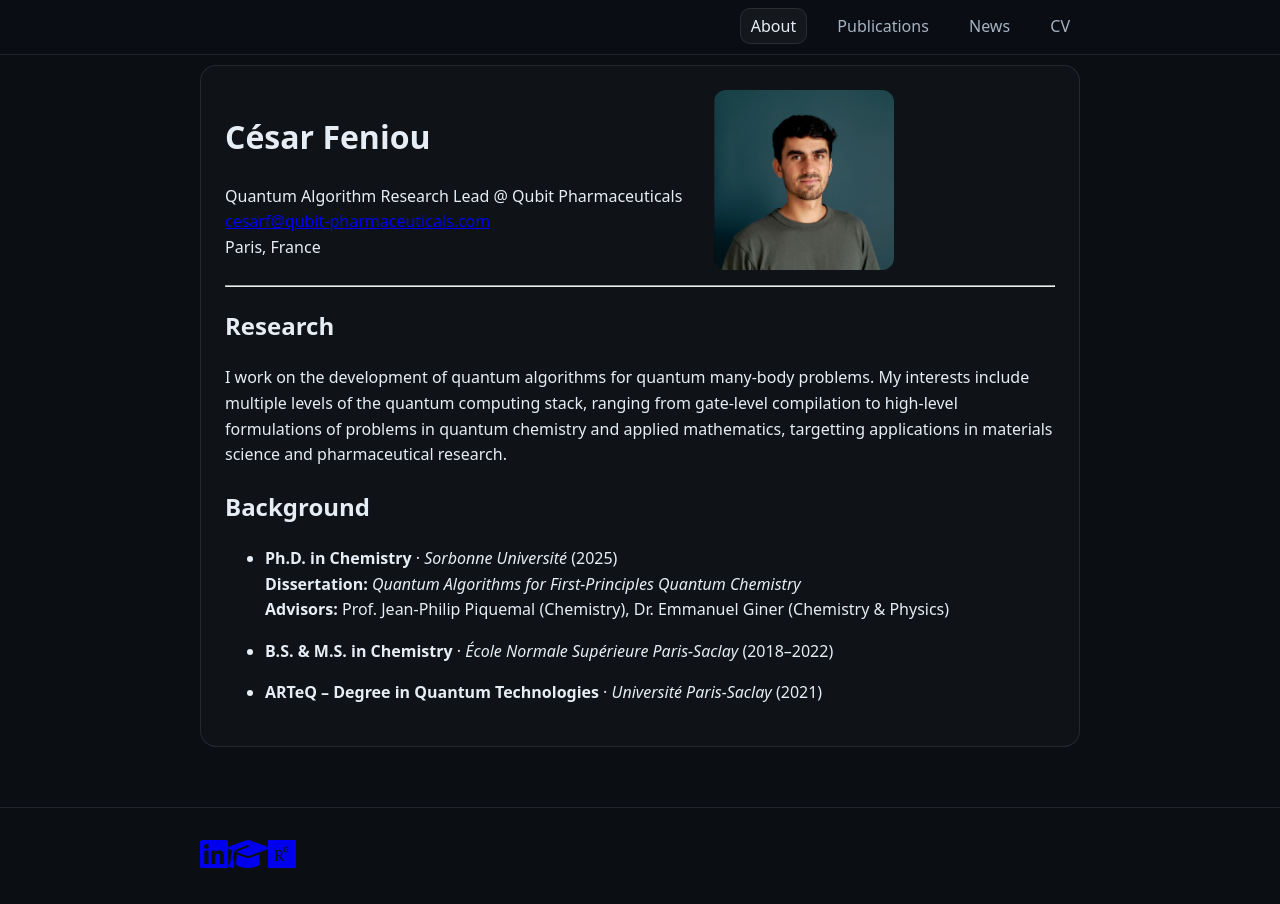
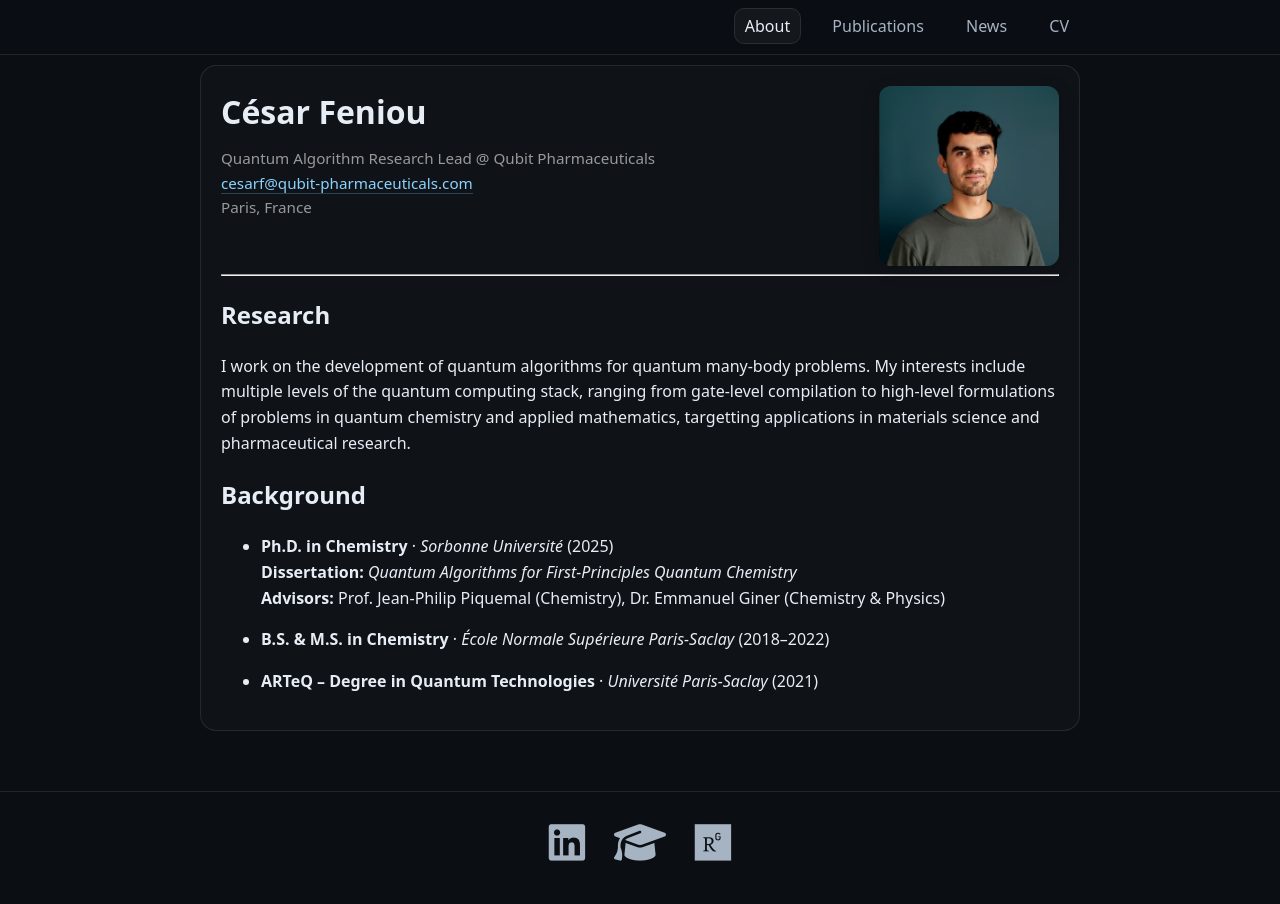
Before and after one commit to cesarfeniou/cesarfeniou.github.io, a Jekyll site: the page built from index.md, in a window 1280 px wide. Built offline with Jekyll 4.4.1, drawn with Linux system fonts in a browser that asks for light colours.

Commit message:
Update main.css

```diff
--- a/assets/css/main.css
+++ b/assets/css/main.css
@@ -1,160 +1,549 @@
 /* =========================
-   Main stylesheet (Final)
+
+   Main stylesheet (merged)
+
    ========================= */
 
-:root {
+
+
+/* --- Theme variables --- */
+
+:root{
+
   --bg: #0b0f14;
+
   --panel: #0f1620;
+
   --text: #e7edf5;
+
   --muted: #a6b3c2;
+
   --link: #8bd3ff;
+
   --border: rgba(231,237,245,0.10);
+
 }
 
-* { box-sizing: border-box; }
-html, body { height: 100%; }
 
-body {
-  margin: 0;
+
+*{ box-sizing: border-box; }
+
+
+
+html, body{ height:100%; }
+
+
+
+body{
+
+  margin:0;
+
   background: var(--bg);
+
   color: var(--text);
-  font: 16px/1.6 ui-sans-serif, system-ui, -apple-system, sans-serif;
+
+  font: 16px/1.6 ui-sans-serif, system-ui, -apple-system, Segoe UI, Roboto, Helvetica, Arial;
+
   -webkit-font-smoothing: antialiased;
+
+  text-rendering: optimizeLegibility;
+
 }
 
-.container {
+
+
+/* --- Layout container --- */
+
+.container{
+
   width: min(880px, calc(100% - 40px));
+
   margin: 0 auto;
+
 }
 
-/* --- Header & Nav --- */
-.site-header {
+
+
+/* --- Header / nav --- */
+
+.site-header{
+
   position: sticky;
+
   top: 0;
-  background: rgba(11, 15, 20, 0.85);
+
+  background: rgba(11,15,20,0.85);
+
   backdrop-filter: blur(10px);
+
   border-bottom: 1px solid var(--border);
-  z-index: 100;
+
+  z-index: 100; /* Assure que le header reste au-dessus */
+
 }
 
-.site-header .container {
-  display: flex;
-  align-items: center;
-  justify-content: space-between;
+
+
+.site-header .container{
+
+  display:flex;
+
+  align-items:center;
+
+  justify-content:space-between;
+
   padding: 14px 0;
+
 }
 
-.brand {
+
+
+.brand{
+
   color: var(--text);
+
   text-decoration: none;
+
   font-weight: 650;
+
+  letter-spacing: 0.2px;
+
 }
 
-.nav a {
+
+
+.nav a{
+
   color: var(--muted);
+
   text-decoration: none;
+
   margin-left: 16px;
+
   padding: 6px 10px;
+
   border-radius: 10px;
-  transition: 0.2s;
+
+  border: 1px solid transparent;
+
 }
 
-.nav a:hover, .nav a.active {
+
+
+.nav a:hover{
+
   color: var(--text);
-  background: rgba(255, 255, 255, 0.04);
-  border: 1px solid var(--border);
+
+  border-color: var(--border);
+
+  background: rgba(255,255,255,0.03);
+
 }
 
-/* --- Layout Content --- */
-.page-title {
-  margin: 60px 0 20px; /* Espace vertical sous la ligne du header */
-  font-size: 28px;
+
+
+.nav a.active{
+
+  color: var(--text);
+
+  border-color: var(--border);
+
+  background: rgba(255,255,255,0.04);
+
 }
 
-.content {
-  background: rgba(255, 255, 255, 0.02);
-  border: 1px solid var(--border);
-  border-radius: 16px;
-  padding: 24px;
-  margin-top: 10px;
+
+
+/* --- Page title / content panel --- */
+
+.page-title{
+
+  margin: 60px 0 20px; /* Augmentation de la marge supérieure (40px au lieu de 28px) */
+
+  font-size: 28px;
+
+  line-height: 1.2;
+
 }
 
-/* --- About Section --- */
-.intro {
-  display: flex;
-  gap: 2rem;
+
+
+.content{
+
+  background: rgba(255,255,255,0.02);
+
+  border: 1px solid var(--border);
+
+  border-radius: 16px;
+
+  padding: 20px 20px;  /* Augmentation du padding pour plus d'espace intérieur */
+
+  margin-top: 10px;    /* Petit espace supplémentaire au-dessus du bloc gris */
+
 }
 
-.intro-photo img {
-  width: 180px;
-  height: 180px;
-  object-fit: cover;
-  border-radius: 12px;
+
+
+/* --- Links --- */
+
+a{ color: var(--link); }
+
+
+
+.content a{
+
+  text-decoration: none;
+
+  border-bottom: 1px solid rgba(139,211,255,0.25);
+
 }
 
-@media (max-width: 768px) {
-  .intro { flex-direction: column-reverse; align-items: center; text-align: center; }
+
+
+.content a:hover{
+
+  border-bottom-color: rgba(139,211,255,0.70);
+
 }
 
-/* --- Publications (Style Polla) --- */
-.pub-row {
-  display: flex;
-  margin-bottom: 2rem;
-  gap: 20px;
+
+
+/* --- Footer --- */
+
+.site-footer{
+
+  border-top: 1px solid var(--border);
+
+  margin-top: 60px; /* Plus d'espace avant le footer */
+
+  padding: 30px 0;
+
+  color: var(--muted);
+
+  font-size: 14px;
+
 }
 
-.pub-year {
-  flex: 0 0 50px;
-  font-weight: 600;
-  color: var(--link);
+
+
+/* =========================
+
+   About page blocks
+
+   ========================= */
+
+
+
+.intro{
+
+  display: flex;
+
+  align-items: flex-start;
+
+  justify-content: space-between;
+
+  width: 100%;
+
+  gap: 2rem;
+
 }
 
-.pub-title {
-  display: block;
-  font-weight: 600;
-  font-size: 1.05rem;
-  color: var(--text);
-  text-decoration: none;
+
+
+.intro-text h1{
+
+  margin-top: 0;
+
+  margin-bottom: 0.6rem;
+
 }
 
-.pub-authors {
-  display: block;
-  font-size: 0.92rem;
-  color: var(--muted);
+
+
+.intro-meta{
+
+  margin: 0 0 1rem 0;
+
+  color: #999;
+
+  font-size: 0.95rem;
+
 }
 
-.pub-authors strong {
-  color: var(--text);
-  text-decoration: underline;
+
+
+.intro-photo{
+
+  flex: 0 0 auto;
+
+  margin-left: auto;
+
 }
 
-.pub-journal {
+
+
+.intro-photo img{
+
   display: block;
-  font-size: 0.92rem;
-  color: #ffca28; /* Doré pour la revue */
-  font-style: italic;
+
+  width: 180px;
+
+  height: 180px;
+
+  object-fit: cover;
+
+  border-radius: 12px;
+
+  box-shadow: 0 4px 16px rgba(0,0,0,0.25);
+
 }
 
-.pub-links { margin-top: 8px; }
+
+
+@media (max-width: 768px){
+
+  .intro{
+
+    flex-direction: column-reverse;
+
+    align-items: center;
+
+    text-align: center;
+
+    gap: 1.25rem;
+
+  }
+
+  .intro-photo{ margin-left: 0; }
+
+}
+
+
+
+.social-icons {
+
+  display: flex;
+
+  justify-content: center;
+
+  align-items: center;
+
+  gap: 1.8rem;
+
+}
+
+
+
+.social-icons a {
+
+  color: var(--muted);
+
+  text-decoration: none;
+
+  font-size: 1.3rem;
+
+}
+
+
+
+.social-icons a:hover {
+
+  color: var(--text);
+
+}
+
+
+
+
+
+/* --- Publications Style (Inspired by Stefano Polla) --- */
+
+
+
+.publications-list {
+
+  margin-top: 2rem;
+
+}
+
+
+
+.pub-row {
+
+  display: flex;
+
+  margin-bottom: 1.8rem;
+
+  gap: 20px;
+
+  line-height: 1.4;
+
+}
+
+
+
+.pub-year {
+
+  flex: 0 0 50px; /* Largeur fixe pour la colonne année */
+
+  font-weight: 600;
+
+  color: var(--muted);
+
+  font-size: 0.95rem;
+
+  padding-top: 2px;
+
+}
+
+
+
+.pub-details {
+
+  flex: 1;
+
+}
+
+
+
+.pub-title {
+
+  display: block;
+
+  font-weight: 600;
+
+  color: var(--text);
+
+  font-size: 1.05rem;
+
+  margin-bottom: 2px;
+
+}
+
+
+
+.pub-title a {
+
+  color: var(--text);
+
+  text-decoration: none;
+
+  border-bottom: 1px solid transparent;
+
+  transition: border 0.2s;
+
+}
+
+
+
+.pub-title a:hover {
+
+  border-bottom: 1px solid var(--link);
+
+  color: var(--link);
+
+}
+
+
+
+.pub-authors {
+
+  display: block;
+
+  font-size: 0.92rem;
+
+  color: var(--muted);
+
+}
+
+
+
+.pub-authors strong {
+
+  color: var(--text); /* Ton nom plus visible */
+
+  font-weight: 600;
+
+}
+
+
+
+.pub-journal {
+
+  display: block;
+
+  font-size: 0.92rem;
+
+  color: #ffca28; /* Une touche de couleur dorée pour la revue */
+
+}
+
+
+
+.pub-links {
+
+  margin-top: 8px;
+
+}
+
+
 
 .link-btn {
+
   font-size: 0.75rem;
+
+  text-transform: uppercase;
+
+  letter-spacing: 0.5px;
+
   padding: 2px 8px;
+
   border: 1px solid var(--border);
+
   border-radius: 4px;
+
   color: var(--muted);
+
   text-decoration: none;
+
   margin-right: 5px;
+
+  transition: all 0.2s;
+
 }
 
-.link-btn:hover { background: var(--link); color: var(--bg); }
 
-/* --- Footer --- */
-.site-footer {
-  border-top: 1px solid var(--border);
-  margin-top: 60px;
-  padding: 30px 0;
-  text-align: center;
+
+.link-btn:hover {
+
+  background: var(--link);
+
+  color: var(--bg);
+
+  border-color: var(--link);
+
 }
 
-.social-icons { display: flex; justify-content:
+
+
+/* Mobile */
+
+@media (max-width: 600px) {
+
+  .pub-row {
+
+    flex-direction: column;
+
+    gap: 5px;
+
+  }
+
+  .pub-year {
+
+    font-size: 1.1rem;
+
+    color: var(--link);
+
+  }
+
+}
```
